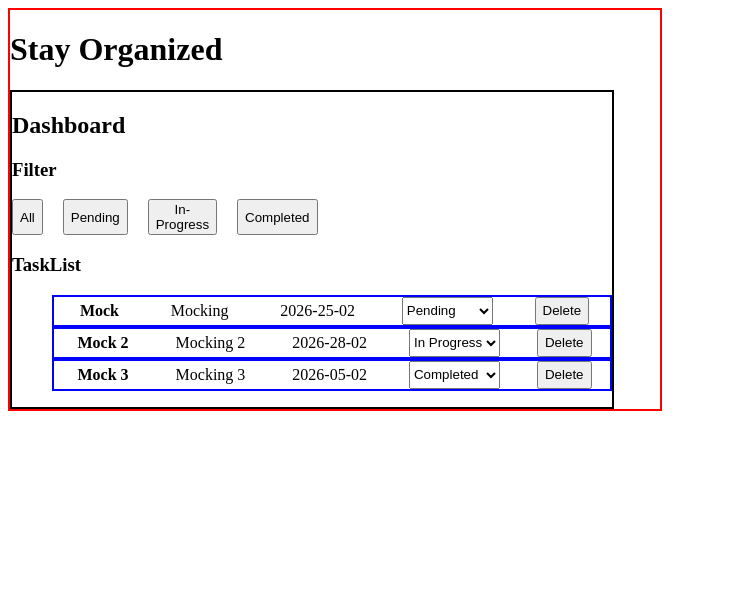
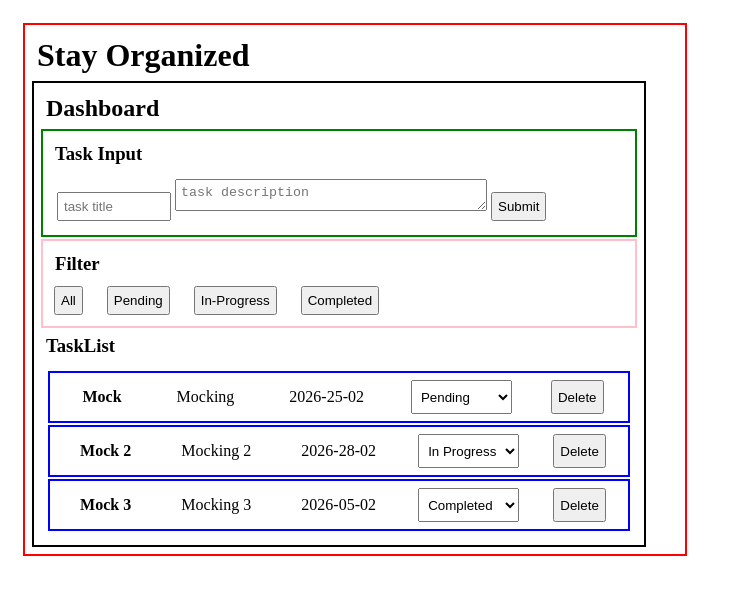
Before and after one commit to pand3m1x/SBA9_TaskList, a React (Vite) app in the folder TaskList/: page / in a window 1280 px wide. Shown: the top 594 px of the page, without its empty margins (0-742 px from the left). Built offline with nearby package versions, Linux system fonts and the light colour scheme.

Commit message:
⋆.˚  Added the TaskForm basic functions of adding task with description ⋆.˚

```diff
--- a/TaskList/src/App.css
+++ b/TaskList/src/App.css
@@ -1,3 +1,8 @@
+*{
+  padding:5px;
+  margin: 2px;
+}
+
 li {
   display:flex;
   justify-content: space-around;
@@ -13,7 +18,12 @@ li .taskItem{
 #filterBtns {
   display: flex;
   gap: 20px;
-  width: 60px;
+  padding:2px;
+}
+
+#taskInput{
+  margin-bottom: 0;
+  gap: 5px;
 }
 /* #Dashboard {
   display: flex;
--- a/TaskList/src/Task-Dashboard.tsx
+++ b/TaskList/src/Task-Dashboard.tsx
@@ -3,6 +3,7 @@ import { useState } from 'react';
 import type { Task } from './types'
 import TaskFilter from './components/TaskFilter/TaskFilter'
 import type { TaskStatus } from './types'
+import TaskForm from './components/TaskForm/TaskForm'
 
 function TaskDashboard(){
 
@@ -33,7 +34,12 @@ function TaskDashboard(){
     dueDate: "2026-05-02",
   }
 
-  const [tasks] = useState<Task[]>([mockTask1, mockTask2, mockTask3]);
+  const [tasks,setTasks] = useState<Task[]>([mockTask1, mockTask2, mockTask3]);
+
+  const handleAddTask = (newTask : Task) => {
+    console.log("Added:", newTask)
+    setTasks(prev => [...prev, newTask]);
+  }
 
   const onDelete = (taskId : string) =>{
     console.log("deleted:", taskId);
@@ -59,6 +65,7 @@ function TaskDashboard(){
   return(
     <div id="Dashboard" style={{border:"2px solid black", width:"600px"}}>
       <h2>Dashboard</h2>
+      <TaskForm onAddTask={handleAddTask}></TaskForm>
       <TaskFilter onFilterChange={handleFilterChange}></TaskFilter>
       <TaskList tasks={filteredTasks} onStatusChange={()=>{}} onDelete={onDelete}></TaskList>
     </div>
--- a/TaskList/src/components/TaskFilter/TaskFilter.tsx
+++ b/TaskList/src/components/TaskFilter/TaskFilter.tsx
@@ -3,7 +3,7 @@ import type { TaskFilterProps } from "../../types";
 function TaskFilter({ onFilterChange } : TaskFilterProps){
 
   return(
-    <>
+    <div style={{border:"2px solid pink"}}>
       <h3>Filter</h3>
         <div id="filterBtns">
           <button className = "filter" id = "all" onClick = {() => onFilterChange({ status : undefined })}>All</button>
@@ -11,7 +11,7 @@ function TaskFilter({ onFilterChange } : TaskFilterProps){
           <button className = "filter" id = "inProgress" onClick = {() => onFilterChange({ status : "in-progress" })}>In-Progress</button>
           <button className = "filter" id = "completed" onClick = {() => onFilterChange({ status : "completed" })}>Completed</button>
         </div>
-    </>
+    </div>
   );
 }
 
@@ -34,3 +34,7 @@ export default TaskFilter
     //   <button className="filter" id="inProgress">In-Progress</button>
     //   <button className="filter" id="completed">Completed</button>
     // </div>
+
+// Implement filtering by status and priority [Status x Priority /]
+// Add search functionality [] This isn't a Dashboard function?
+// Show active filter indicators []
--- a/TaskList/src/components/TaskForm/TaskForm.tsx
+++ b/TaskList/src/components/TaskForm/TaskForm.tsx
@@ -0,0 +1,54 @@
+import type { TaskFormProps } from "../../types"
+import type { TaskStatus } from "../../types";
+import type { Task } from "../../types"
+import { useState } from 'react'
+
+function TaskForm({ onAddTask } : TaskFormProps){
+  const [title, setTitle] = useState("");
+  const [status, setStatus] = useState<TaskStatus>("pending");
+  const [description, setDescription] = useState("");
+
+  const handleSubmit = (e:React.SyntheticEvent<HTMLFormElement>) => {
+    e.preventDefault();
+
+    const newTask : Task = {
+      id:crypto.randomUUID(),
+      title: title,
+      description: description,
+      status: status,
+      priority: "low",
+      dueDate: new Date().toISOString().split("T")[0],
+
+    };
+
+    onAddTask(newTask);
+    setTitle("")
+  }
+
+  return(
+
+    <div style={{border:"2px solid green"}} id="taskInput">
+      <h3>Task Input</h3>
+      <form onSubmit={handleSubmit}>
+        <input value={title} onChange={(e) => setTitle(e.target.value)} placeholder="task title" style={{width:"100px", marginBottom:"2px"}}/>
+        <textarea value={description} onChange={(e) => setDescription(e.target.value)}
+                  placeholder="task description" style={{width:"300px", height:"20px", marginBottom:"0px"}}></textarea>
+        <button>Submit</button>
+      </form>
+    </div>
+  )
+}
+
+export default TaskForm
+
+//  id: string;
+//   title: string;
+//   description: string;
+//   status: TaskStatus;
+//   priority: 'low' | 'medium' | 'high';
+//   dueDate: string;
+
+// Create a controlled form for adding/editing tasks
+// Implement form validation
+// Handle form submission
+// Show validation feedback
```
Also changed, not shown: TaskList/src/components/TaskList/TaskList.tsx (+7 -0 lines), TaskList/src/types/index.ts (+6 -2 lines).
